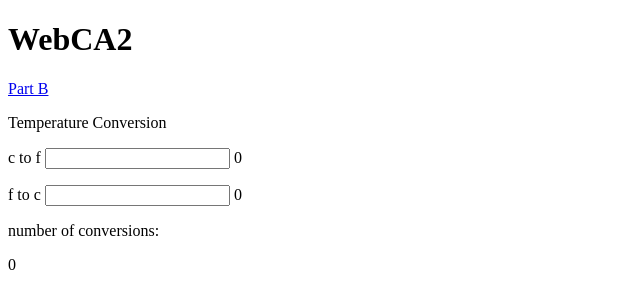
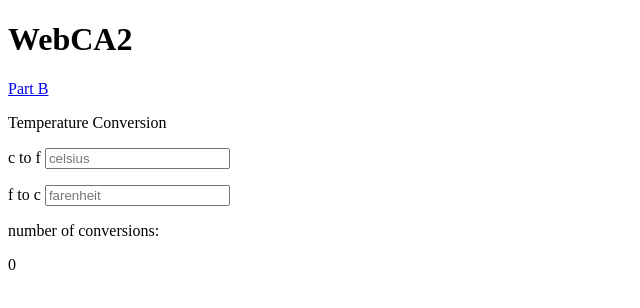
Before and after one commit to x00132764/WebDevCA2, an Angular app: page / in a window 1280 px wide. Shown: the top 308 px of the page, without its empty margins (0-640 px from the left). Built offline with nearby package versions, Linux system fonts and the light colour scheme.

Commit message:
all logic working with html, only need to get bootstrap included

```diff
--- a/src/app/part-a/part-a.component.html
+++ b/src/app/part-a/part-a.component.html
@@ -7,11 +7,11 @@
 </p>
 
 <p>
-    c to f <input #inputc (keyup)="convertC(inputc.value)" id="celsius" type="number"/> {{farenheit}}<br/>
+    c to f <input [(ngModel)]="celsius" (keyup)="convertC()" id="celsius" type="number" placeholder="celsius"/>
 </p>
 
 <p>
-    f to c <input #inputf (keyup)="convertF(inputf.value)" id="farenheit" type="number"/> {{celsius}}<br/>
+    f to c <input [(ngModel)]="farenheit" (keyup)="convertF()" id="farenheit" type="number" placeholder="farenheit"/>
 </p>
 
 <p>number of conversions: </p><p>{{count}}</p>
--- a/src/app/part-a/part-a.component.ts
+++ b/src/app/part-a/part-a.component.ts
@@ -9,8 +9,8 @@ import { Router } from "@angular/router";
 export class PartAComponent implements OnInit {
 
   count: number = 0;
-  celsius: number = 0;
-  farenheit: number = 0;
+  celsius: number = null;
+  farenheit: number = null;
 
   constructor(private router: Router) { }
 
@@ -20,14 +20,14 @@ export class PartAComponent implements OnInit {
     this.router.navigate(["part-b"])
   }
 
-  convertC(input: number) {
-    this.farenheit = (input * (9 / 5)) + 32;
+  convertC() {
+    this.farenheit = (this.celsius * (9 / 5)) + 32;
     this.count++
   }
 
-  convertF(input: number)
+  convertF()
  {
-   this.celsius = (input - 32) * (5/9);
+   this.celsius = (this.farenheit - 32) * (5/9);
    this.count++;
  }
 
--- a/src/app/part-b/part-b.component.html
+++ b/src/app/part-b/part-b.component.html
@@ -6,24 +6,23 @@
 
 <p>enter your weight</p>
 <p>
-    stone <input #inputStone (keyup)="convertFromStone(inputStone.value)" id="stone" type="number" placeholder="enter a number" /> {{stone}}
+    stone <input [(ngModel)] ="stone" (keyup)="convertFromStone()" id="stone" type="number" placeholder="stone" />
 </p>
 <p>
-    pounds <input #inputLbs (keyup)="convertFromPounds(inputLbs.value)" id="pounds" type="number" placeholder="enter a number" /> {{pounds}}
-</p>
+    pounds <input [(ngModel)]="pounds" (keyup)="convertFromPounds()" id="pounds" type="number" placeholder="pounds" />
 <p>
-    KGs <input #inputKG (keyup)="convertFromKG(inputKG.value)" id="kilograms" type="number" placeholder="enter a number" /> {{kilograms}}
+    KGs <input [(ngModel)]="kilograms" (keyup)="convertFromKG()" id="kilograms" type="number" placeholder="kilograms" />
 </p>
 
 <p>enter your height</p>
 <p>
-    feet <input #inputFeet (keyup)="convertFromFeet(inputFeet.value)" id="feet" type="number" placeholder="enter a number" /> {{feet}}
+    feet <input [(ngModel)]="feet" (keyup)="convertFromFeet()" id="feet" type="number" placeholder="feet" />}}
 </p>
 <p>
-    inches <input #inputInches (keyup)="convertFromInches(inputInches.value)" id="inches" type="number" placeholder="enter a number" /> {{inches}}
+    inches <input [(ngModel)]="inches" (keyup)="convertFromInches()" id="inches" type="number" placeholder="inches" />
 </p>
 <p>
-    metres <input #inputMetres (keyup)="convertFromMetres(inputMetres.value)" id="metres" type="number" placeholder="enter a number" /> {{metres}}
+    metres <input [(ngModel)]="metres" (keyup)="convertFromMetres()" id="metres" type="number" placeholder="metres" />
 </p>
 
 <p>
--- a/src/app/part-b/part-b.component.ts
+++ b/src/app/part-b/part-b.component.ts
@@ -8,13 +8,13 @@ import { Router } from "@angular/router";
 })
 export class PartBComponent implements OnInit {
 
-  kilograms: number = 0;
-  stone: number = 0;
-  pounds: number = 0;
-  feet: number = 0;
-  metres: number = 0;
-  inches: number = 0;
-  bmi: number = 0;
+  kilograms: number = null;
+  stone: number = null;
+  pounds: number = null;
+  feet: number = null;
+  metres: number = null;
+  inches: number = null;
+  bmi: number = null;
   range: string = "";
 
   constructor(private router: Router) { }
@@ -23,38 +23,33 @@ export class PartBComponent implements OnInit {
     this.router.navigate(["part-b"])
   }
 
-  convertFromKG(input: number) {
-    this.kilograms = input;
+  convertFromKG() {
     this.stone = this.kilograms * (5 / 32);
     this.pounds = this.kilograms * (141 / 64);
+
   }
 
-  convertFromStone(input: number) {
-    this.stone = input;
+  convertFromStone() {
     this.kilograms = this.stone / (5 / 32);
     this.pounds = this.stone * 14;
   }
 
-  convertFromPounds(input: number) {
-    this.pounds = input;
+  convertFromPounds() {
     this.kilograms = this.pounds / (141 / 64);
     this.stone = this.pounds / 14;
   }
 
-  convertFromMetres(input: number) {
-    this.metres = input;
+  convertFromMetres() {
     this.inches = this.metres * (315 / 8);
     this.feet = this.inches / 12;
   }
 
-  convertFromInches(input: number) {
-    this.inches = input;
+  convertFromInches() {
     this.metres = this.inches / (315 / 8);
     this.feet = this.inches / 12;
   }
 
-  convertFromFeet(input: number) {
-    this.feet = input;
+  convertFromFeet() {
     this.inches = this.feet * 12;
     this.metres = this.inches / (315 / 8);
   }
```
